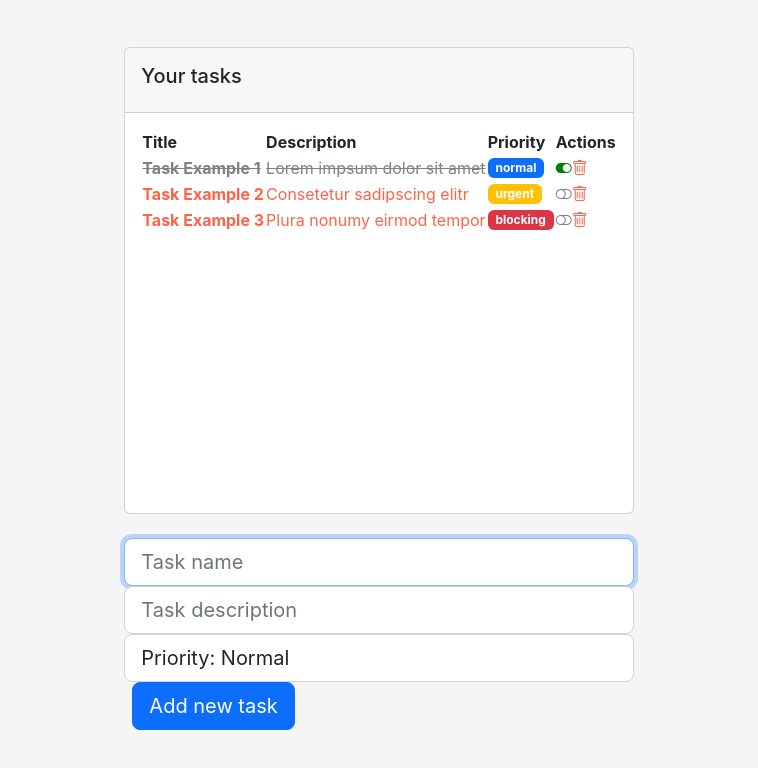
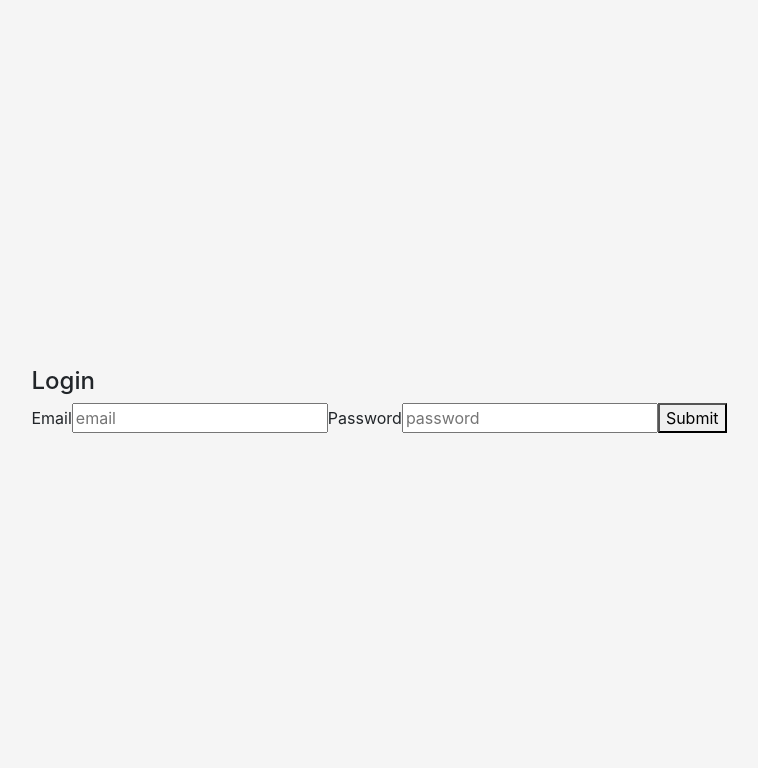
Before and after one commit to thepixelboy/ob-reactjs, a React (Create React App) app: page / in a window 1280 px wide. Shown: the top 768 px of the page, without its empty margins (261-1019 px from the left). Built offline with nearby package versions, Linux system fonts and the light colour scheme.

Commit message:
feat: install formik, yup and use them on the login form

```diff
--- a/package.json
+++ b/package.json
@@ -9,11 +9,13 @@
     "axios": "^0.27.2",
     "bootstrap": "^5.2.0",
     "bootstrap-icons": "^1.9.1",
+    "formik": "^2.2.9",
     "node-sass": "^7.0.3",
     "react": "^18.2.0",
     "react-dom": "^18.2.0",
     "react-scripts": "5.0.1",
-    "web-vitals": "^2.1.4"
+    "web-vitals": "^2.1.4",
+    "yup": "^0.32.11"
   },
   "scripts": {
     "start": "react-scripts start",
--- a/src/App.js
+++ b/src/App.js
@@ -1,5 +1,6 @@
 // import logo from "./logo.svg";
 import "./App.css";
+import LoginFormik from "./components/pure/forms/loginFormik";
 // import RandomColoredBox from "./components/pure/randomColor";
 // import OptionalRdender from "./components/pure/optionalRdender";
 // import ContactListComponent from "./components/containers/contact_list";
@@ -15,7 +16,7 @@
 // import Ejemplo2 from "./hooks/ejemplo2";
 
 // Aplicación evolutiva
-import TaskListComponent from "./components/containers/task_list";
+// import TaskListComponent from "./components/containers/task_list";
 
 function App() {
   return (
@@ -36,14 +37,20 @@
       {/* <GreetingStyled name="John Doe"></GreetingStyled> */}
       {/* <Clock></Clock> */}
       {/* </header> */}
+
       {/* Gestión de eventos */}
       {/* <Parent></Parent> */}
       {/* <ContactListComponent></ContactListComponent> */}
+
       {/* Ejemplos de renderizado condicional */}
       {/* <OptionalRdender></OptionalRdender> */}
       {/* <RandomColoredBox></RandomColoredBox> */}
+
+      {/* Ejemplo de uso de Formik */}
+      <LoginFormik></LoginFormik>
+
       {/* Aplicación evolutiva */}
-      <TaskListComponent></TaskListComponent>
+      {/* <TaskListComponent></TaskListComponent> */}
     </div>
   );
 }
--- /dev/null
+++ b/src/components/pure/forms/loginFormik.jsx
@@ -0,0 +1,75 @@
+import React from "react";
+import { ErrorMessage, Formik, Form, Field } from "formik";
+import * as Yup from "yup";
+
+// Yup validation schema
+const loginSchema = Yup.object().shape({
+  email: Yup.string().email("Invalid email").required("Required"),
+  password: Yup.string().required("Required"),
+});
+
+const LoginFormik = () => {
+  const initialCredentials = {
+    email: "",
+    password: "",
+  };
+  return (
+    <div>
+      <h4>Login</h4>
+      <Formik
+        initialValues={initialCredentials}
+        validationSchema={loginSchema}
+        onSubmit={async (values) => {
+          await new Promise((r) => setTimeout(r, 500));
+          alert(JSON.stringify(values, null, 2));
+          // Saving credentials in local storage
+          localStorage.setItem("credentials", values);
+        }}
+      >
+        {({
+          values,
+          touched,
+          errors,
+          isSubmitting,
+          handleChange,
+          handleBlur,
+        }) => (
+          <Form>
+            <label htmlFor="email">Email</label>
+            <Field id="email" name="email" type="email" placeholder="email" />
+            {/* Email errors */}
+            {errors.email && touched.email && (
+              <ErrorMessage name="email" component="div" />
+            )}
+
+            <label htmlFor="password">Password</label>
+            <Field
+              id="password"
+              name="password"
+              type="password"
+              placeholder="password"
+            />
+            {/* Password errors */}
+            {errors.password && touched.password && (
+              <ErrorMessage name="password" component="div" />
+            )}
+
+            <button type="submit">Submit</button>
+            {isSubmitting ? (
+              <div className="d-flex align-items-center mt-1">
+                <strong>Validating your credentials ...</strong>
+                <div
+                  className="spinner-border ms-auto"
+                  role="status"
+                  aria-hidden="true"
+                ></div>
+              </div>
+            ) : null}
+          </Form>
+        )}
+      </Formik>
+    </div>
+  );
+};
+
+export default LoginFormik;
```
Also changed, not shown: 1 other file (tests, documents, lock files or other folders).
